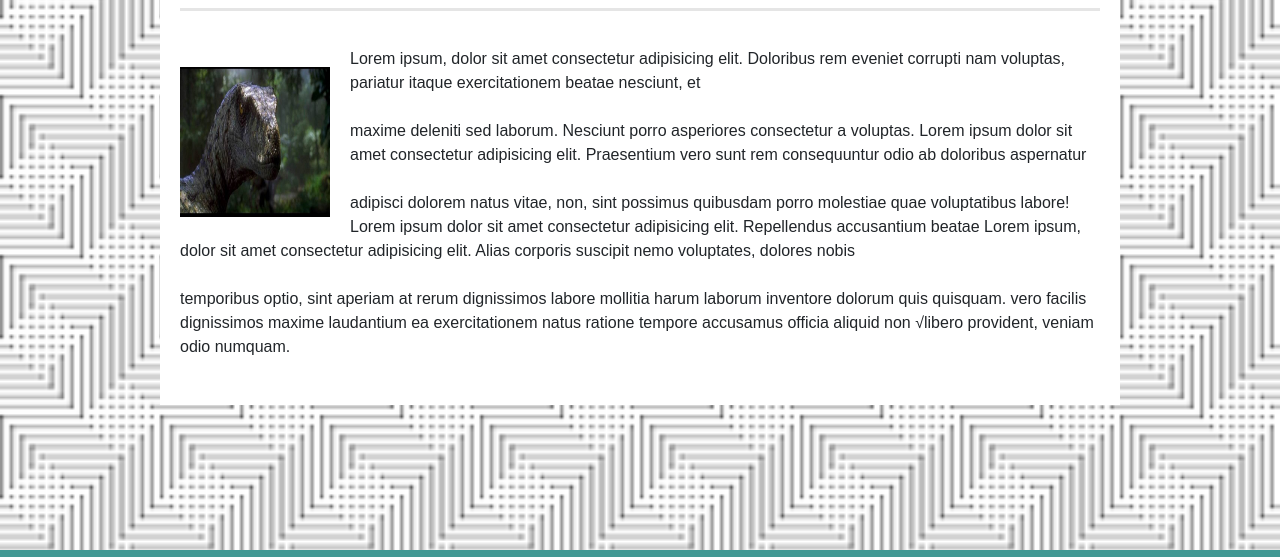
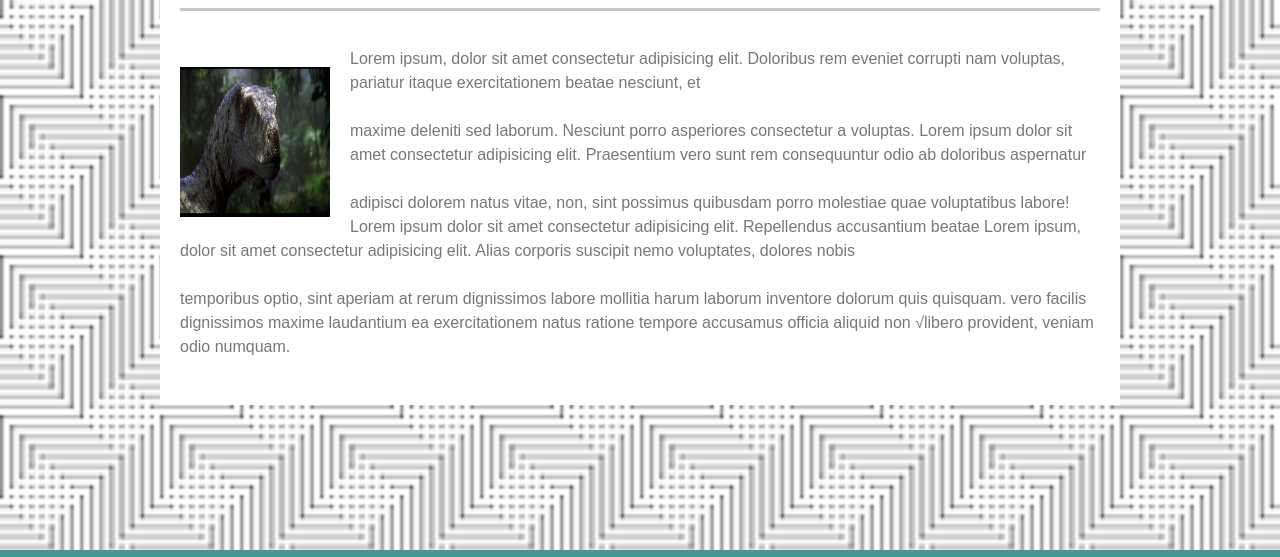
Before and after one commit to kurtisp2019/Bootstrap-Portfolio, a plain HTML site: page index.html in a window 1280 px wide. Shown: the part 165-722 px from the top of the page. Drawn offline with nearby package versions, Linux system fonts and the light colour scheme.

Commit message:
complete...maybe, corrected some colors that were off

```diff
--- a/assets/css/styles.css
+++ b/assets/css/styles.css
@@ -6,6 +6,7 @@ Style sheet for Bootstrap portfolio
 
 * {
     font-family: 'Arial', 'Helvetica Neue', Helvetica, sans-serif;
+    color: #777777;
 }
 
 h1 {
@@ -60,6 +61,7 @@ h1 {
     margin-top: 40px;
     margin-bottom: 100px;
     padding-bottom:30px;
+    border-color: #cccccc;
 }
 
 /* Medium Screens*/
--- a/index.html
+++ b/index.html
@@ -101,7 +101,7 @@
                 <h1>About Me</h1>
             </div>
             <div style="padding:20px">
-                <hr style="border-width:3px">
+                <hr style="border-width:3px; background:#dddddd">
             </div>
 
 
```
Also changed, not shown: contact.html (+1 -1 lines), portfolio.html (+1 -1 lines).
